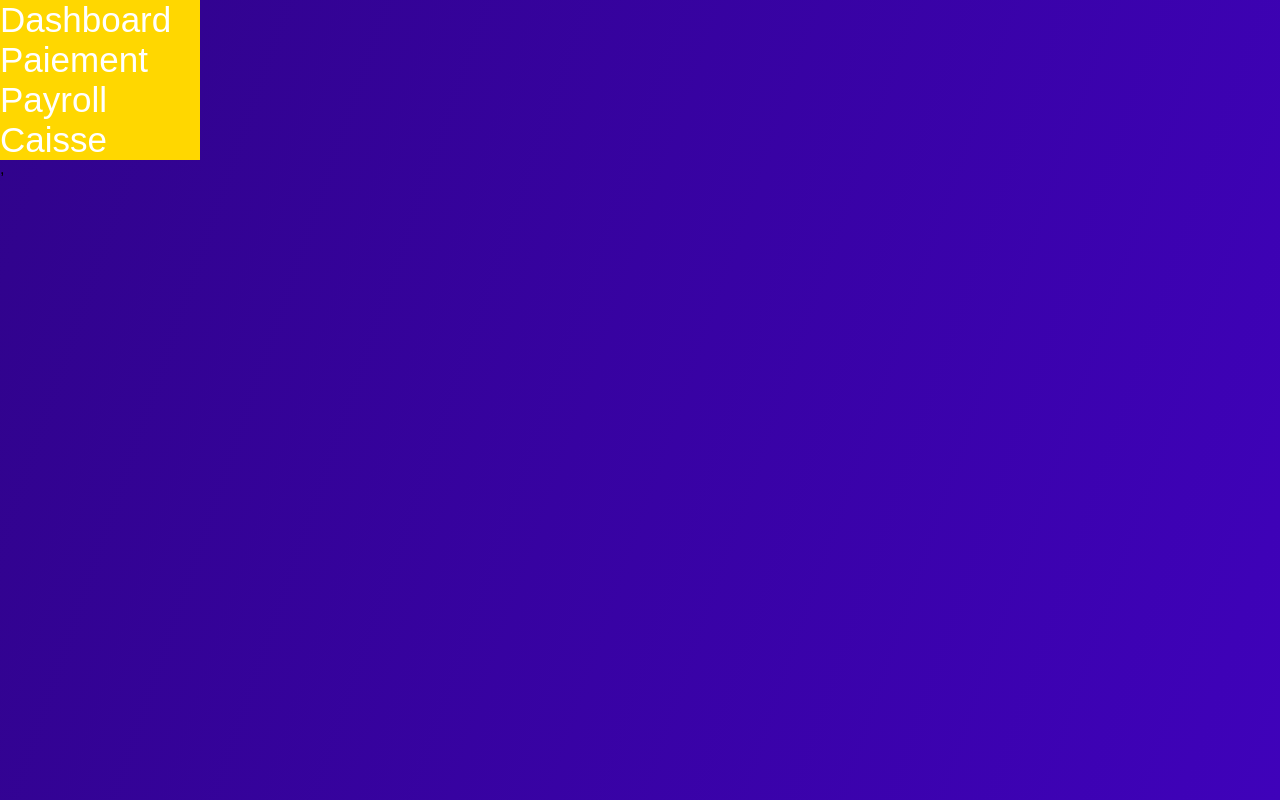
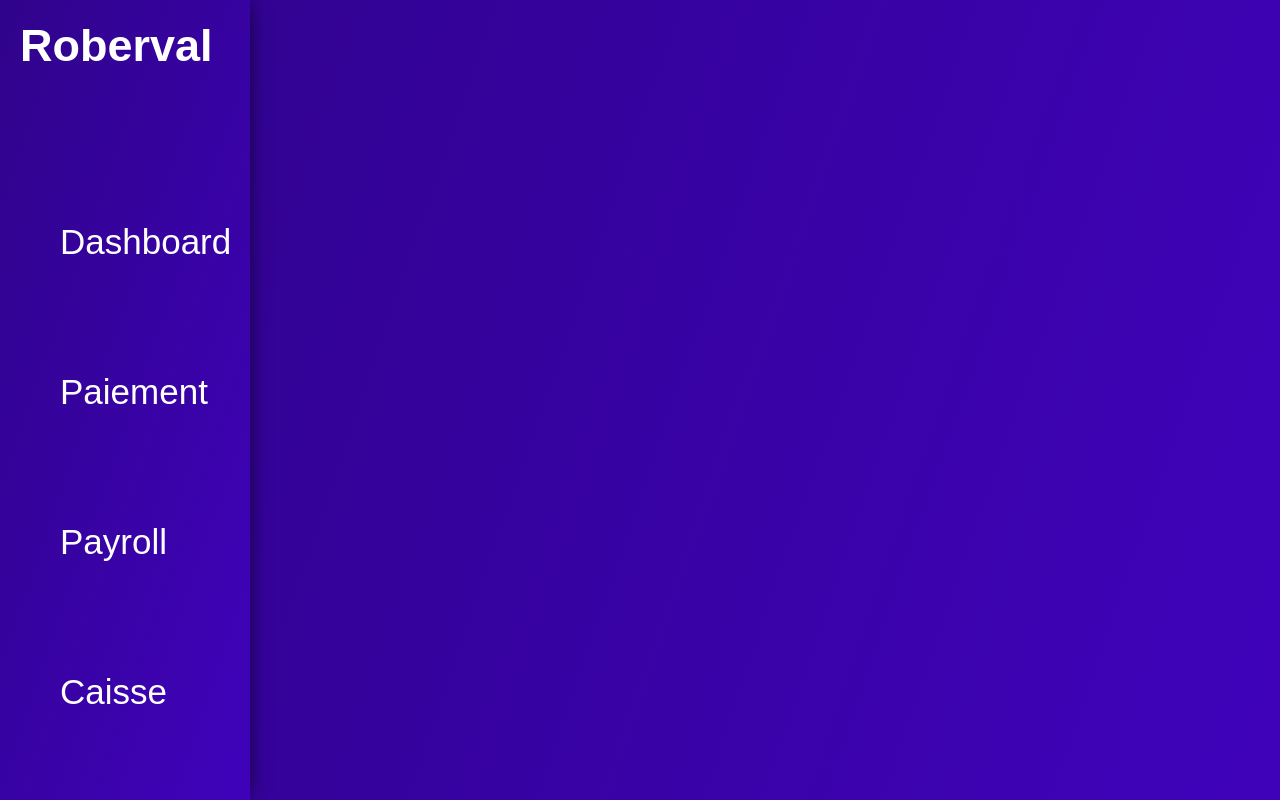
Before and after one commit to jameswalker2/roberval, a React (Vite) app: page /accueil in a window 1280 px wide. Built offline with nearby package versions, Linux system fonts and the light colour scheme.

Commit message:
Finish the login,start the dashboard page

```diff
--- a/src/App.jsx
+++ b/src/App.jsx
@@ -2,6 +2,7 @@ import './App.scss'
 import {Login} from "./components/login/Login.jsx";
 import {Accueil} from "./components/accueil/Accueil.jsx";
 import {Route, Routes} from "react-router-dom";
+import {Paiement} from "./components/pages/Paiement.jsx";
 // import {NavBar} from "./components/header/NavBar.jsx";
 
 
@@ -14,6 +15,7 @@ function App() {
         <Routes>
             <Route path="/" element={<Login/>} />
             <Route path="/accueil" element={<Accueil/>} />
+            <Route path="/paiement" element={<Paiement/>} />
         </Routes>
     </>
   )
--- a/src/components/header/NavBar.jsx
+++ b/src/components/header/NavBar.jsx
@@ -1,21 +1,30 @@
-import {Link} from "react-router-dom";
+import {Link, NavLink} from "react-router-dom";
 import './NavBar.scss'
 export function NavBar() {
     return (
         <>
             <nav>
+                    <h1>Roberval</h1>
                 <ul className="home">
                     <div className="hm">
-                    <Link className="test" to={'/accueil'}>Dashboard</Link>
+                        <div>
+                            <Link className="test" id="test2"  to={'/accueil'}>Dashboard</Link>
+                        </div>
                     </div>
-                    <div className="pi">
-                    <Link className="test" to={'/paiement'}>Paiement</Link>
+                    <div className="hm">
+                        <div>
+                            <Link className="test"  id="test2" to={'/paiement'}>Paiement</Link>
+                        </div>
                     </div>
                     <div className="pa">
-                    <Link className="test" to={'/payroll'}>Payroll</Link>
+                        <div>
+                            <Link className="test" to={'/payroll'}>Payroll</Link>
+                        </div>
                     </div>
                     <div className="ca">
-                    <Link className="test" to={'/caisse'}>Caisse</Link>
+                        <div>
+                            <Link className="test" to={'/caisse'}>Caisse</Link>
+                        </div>
                     </div>
                 </ul>
             </nav>
--- a/src/components/header/NavBar.scss
+++ b/src/components/header/NavBar.scss
@@ -1,16 +1,64 @@
-.home {
+
+nav {
   display: flex;
+  position: absolute;
   flex-direction: column;
-}
-.test {
-  color: white;
-  text-decoration: none;
-  font-size: 35px;
+  overflow: hidden;
+  background: linear-gradient(289deg, rgba(63,2,186,1) 0%, rgba(48,3,139,1) 100%);
+  box-shadow:  0 0 20px -5px #000000;
+  width: 250px;
+  height: 100%;
+        h1{
+          color: white;
+          font-size: 45px;
+          margin-left: 20px;
+          margin-top: 20px;
+
+        }
 }
 
-div .hm,.pi,.pa,.ca{
-  background-color: gold;
-  width: 200px;
-  height: 100%;
-  //padding: 150px 20px 30px;
+ul {
+  padding: 100px 0;
 }
+
+//div .hm,.pi,.pa,.ca {
+//  overflow: hidden;
+//  width: 500px;
+//  padding: 50px 0;
+//  color: red;
+//    .test {
+//      color: white;
+//      text-decoration: none;
+//      font-size: 35px;
+//    }
+//  .hm {
+//
+//  }
+//}
+
+//.hm, .pi  {
+//  }
+//
+//.hm .test:focus, .pa:focus, .pi:hover, .ca:hover {
+//}
+.hm:hover {
+    background-color: #5800ff;
+}
+.hm #test2:focus {
+    background-color: #5800ff;
+  }
+
+.hm, .pa, .pi, .ca {
+    color: white;
+    //width: 500px;
+    margin: 0 0 10px;
+    padding: 50px;
+  cursor: pointer;
+  .test {
+          color: white;
+          text-decoration: none;
+          font-size: 35px;
+          margin-left: 10px;
+        }
+
+}
--- a/src/components/login/Login.jsx
+++ b/src/components/login/Login.jsx
@@ -14,24 +14,21 @@ export function Login() {
     const inputs = useRef([])
     const navigate = useNavigate();
     const formRef = useRef()
+    const [validation, setValidation] = useState('')
+    // const [loadingData, setLoadingData] = useState(true)
+
+
     const addInputs = el => {
         if(el && !inputs.current.includes(el)) {
             inputs.current.push(el)
         }
     }
 
-
-    const [validation, setValidation] = useState('')
-    // const [loadingData, setLoadingData] = useState(true)
-
-
     const connecter = (email, password) =>
         signInWithEmailAndPassword(auth, email, password)
 
     const handleSubmit = async (e) => {
         e.preventDefault()
-
-
 
         try {
 
@@ -77,7 +74,7 @@ export function Login() {
                     <input
                         ref={addInputs}
                         type="email"
-                        placeholder="robertmeat56@gmail.com"
+                        placeholder="youremail@gmail.com"
                     />
                     <label id="inline"></label>
                </div>
--- a/src/components/pages/Paiement.jsx
+++ b/src/components/pages/Paiement.jsx
@@ -1,5 +1,9 @@
+import {NavBar} from "../header/NavBar.jsx";
+
 export function Paiement() {
     return (
-        <></>
+        <>
+        <NavBar/>
+        </>
     )
 }
```
